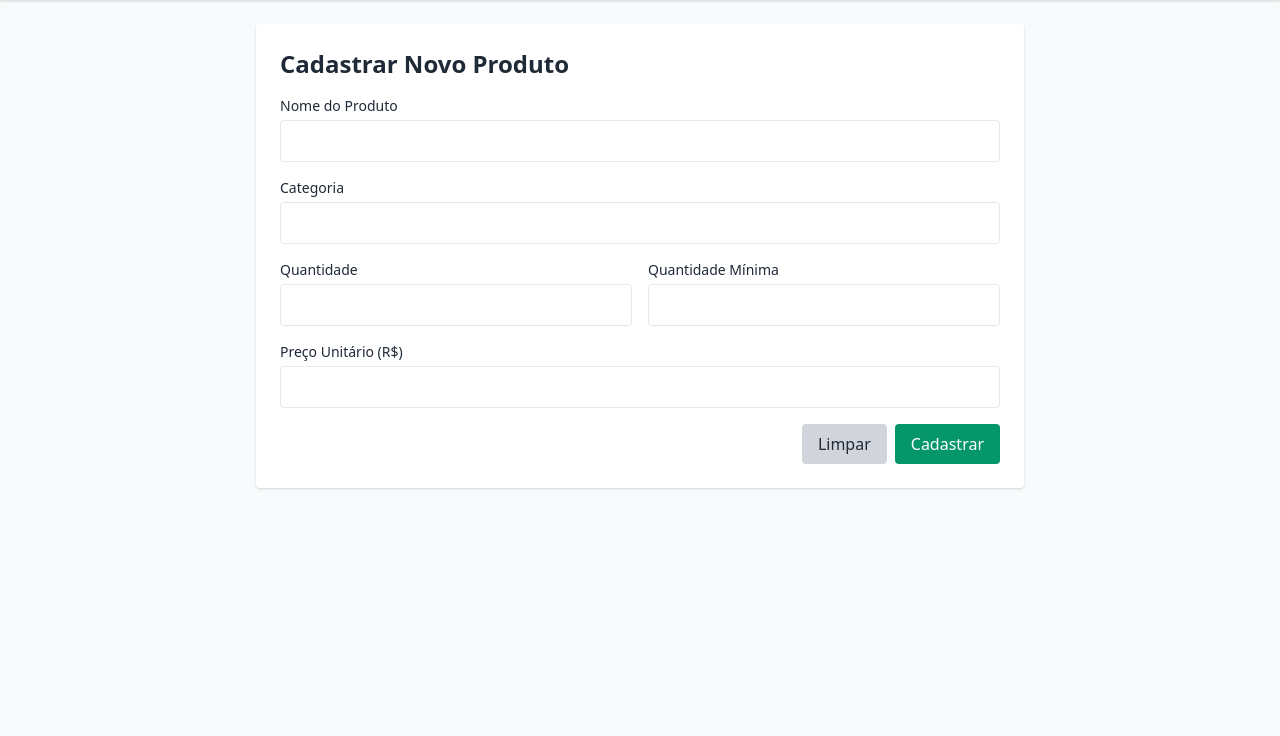
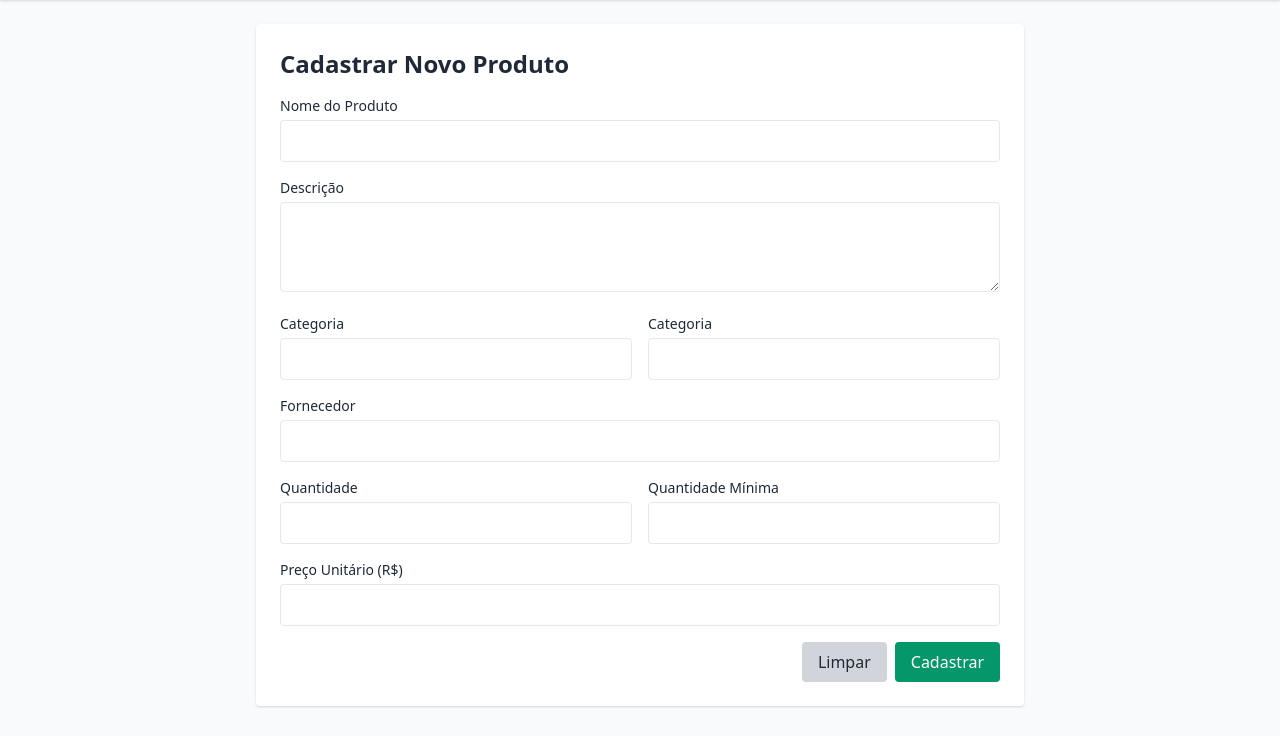
Before and after one commit to Fabiolegra/Estoque, a PHP site: page /adicionar.php in a window 1280 px wide. Shown: the part 64-800 px from the top of the page. Run offline with PHP 8.4, Linux system fonts and the light colour scheme.

Commit message:
adicionando mais campos ao adicionar.php

```diff
--- a/app/views/produtos/adicionar.php
+++ b/app/views/produtos/adicionar.php
@@ -30,9 +30,52 @@
         </div>
 
         <div>
-            <label class="block text-sm font-medium mb-1" for="categoria">Categoria</label>
-            <input type="text" name="categoria" id="categoria"
-                   class="w-full border rounded px-3 py-2 focus:outline-none focus:ring-2 focus:ring-blue-500">
+            <label class="block text-sm font-medium mb-1" for="descricao">Descrição</label>
+            <textarea name="descricao" id="descricao" rows="3"
+                      class="w-full border rounded px-3 py-2 focus:outline-none focus:ring-2 focus:ring-blue-500"></textarea>
+        </div>
+
+        <div class="grid grid-cols-1 md:grid-cols-2 gap-4">
+            <div>
+                <label class="block text-sm font-medium mb-1" for="categoria">Categoria</label>
+                <input type="text" name="categoria" id="categoria"
+                       class="w-full border rounded px-3 py-2 focus:outline-none focus:ring-2 focus:ring-blue-500">
+            </div>
+            <div>
+                <label class="block text-sm font-medium mb-1" for="categoria_id">Categoria</label>
+                <?php if (isset($categorias) && is_array($categorias) && count($categorias) > 0): ?>
+                    <select name="categoria_id" id="categoria_id"
+                            class="w-full border rounded px-3 py-2 focus:outline-none focus:ring-2 focus:ring-blue-500">
+                        <option value="">Sem categoria</option>
+                        <?php foreach ($categorias as $c): ?>
+                            <option value="<?= htmlspecialchars($c['id'], ENT_QUOTES, 'UTF-8'); ?>">
+                                <?= htmlspecialchars($c['nome'], ENT_QUOTES, 'UTF-8'); ?>
+                            </option>
+                        <?php endforeach; ?>
+                    </select>
+                <?php else: ?>
+                    <input type="number" name="categoria_id" id="categoria_id" min="0"
+                           class="w-full border rounded px-3 py-2 focus:outline-none focus:ring-2 focus:ring-blue-500">
+                <?php endif; ?>
+            </div>
+        </div>
+
+        <div>
+            <label class="block text-sm font-medium mb-1" for="fornecedor_id">Fornecedor</label>
+            <?php if (isset($fornecedores) && is_array($fornecedores) && count($fornecedores) > 0): ?>
+                <select name="fornecedor_id" id="fornecedor_id"
+                        class="w-full border rounded px-3 py-2 focus:outline-none focus:ring-2 focus:ring-blue-500">
+                    <option value="">Sem fornecedor</option>
+                    <?php foreach ($fornecedores as $f): ?>
+                        <option value="<?= htmlspecialchars($f['id'], ENT_QUOTES, 'UTF-8'); ?>">
+                            <?= htmlspecialchars($f['nome'], ENT_QUOTES, 'UTF-8'); ?>
+                        </option>
+                    <?php endforeach; ?>
+                </select>
+            <?php else: ?>
+                <input type="number" name="fornecedor_id" id="fornecedor_id" min="0"
+                       class="w-full border rounded px-3 py-2 focus:outline-none focus:ring-2 focus:ring-blue-500">
+            <?php endif; ?>
         </div>
 
         <div class="grid grid-cols-1 md:grid-cols-2 gap-4">
--- a/prompt.txt
+++ b/prompt.txt
@@ -31,3 +31,9 @@ Responsividade: deve funcionar bem em desktop, tablet e celular.
 redesenhe o editar.php
 
 5 - corrija o redirecionamento do editar.php quando o formulario é preenchido para o dashboard
+
+6 -
+analise o schema.sql e adicione ao adicionar.php
+
+7 -
+analise o schema.sql e adicione ao adicionar.php
```
